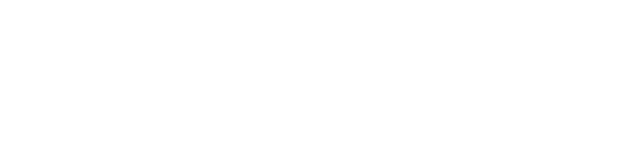
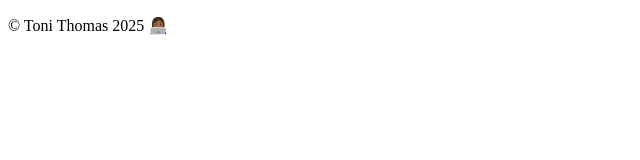
Before and after one commit to DiyBookOfLife/version-control-simulation-ToniThomas, a plain HTML site: page index.html in a window 1280 px wide. Shown: the whole page, without its empty margins (0-640 px from the left). Drawn offline with Linux system fonts and the light colour scheme.

Commit message:
Added footer section to index.html

```diff
--- a/index.html
+++ b/index.html
@@ -5,5 +5,7 @@
     <meta name="viewport" content="width=device-width, initial-scale=1.0" />
     <title>Version Control Simulation</title>
   </head>
-  <body></body>
+  <body>
+    <p>&copy; Toni Thomas 2025 👩🏾‍💻</p>
+  </body>
 </html>
```
